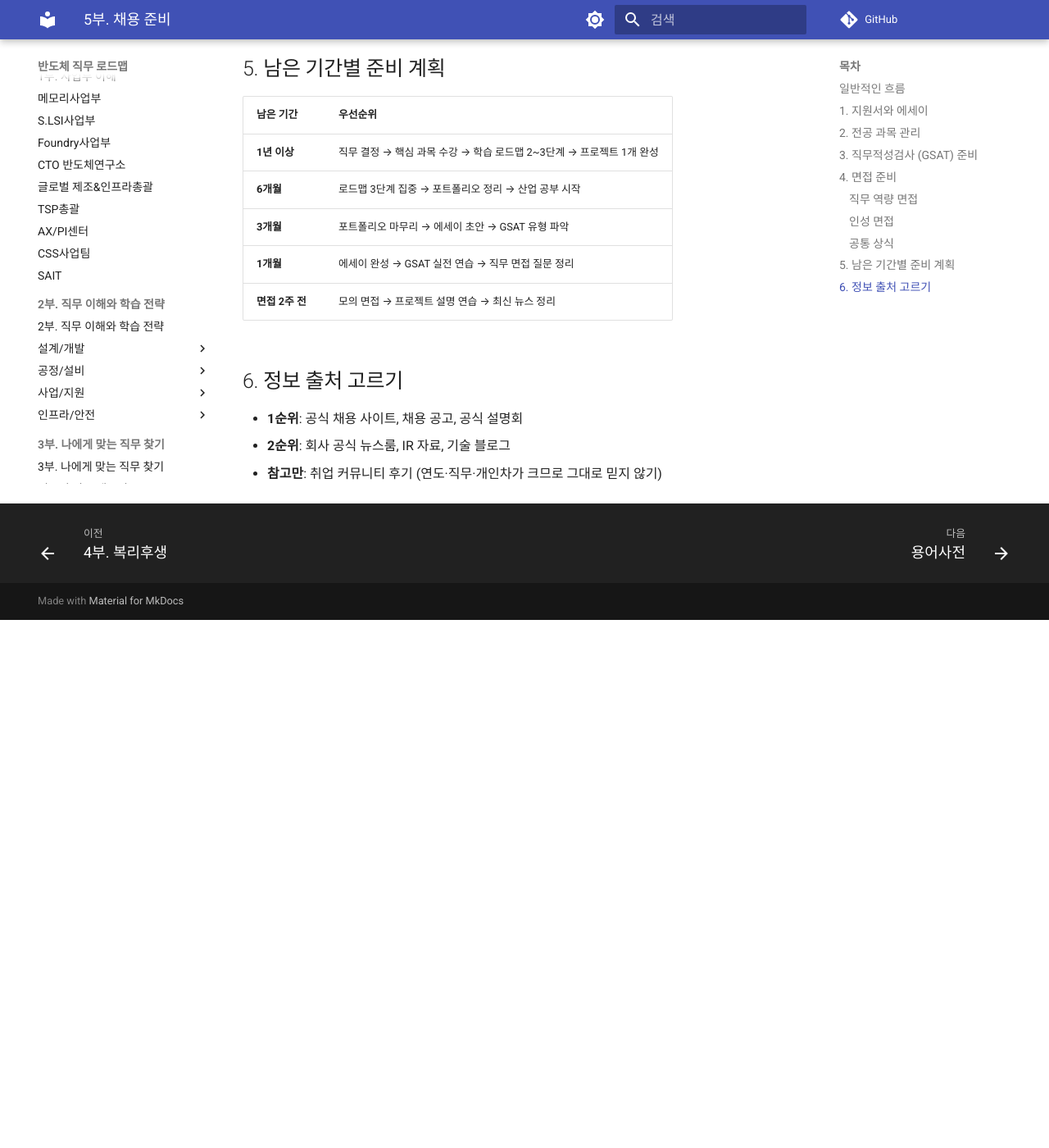
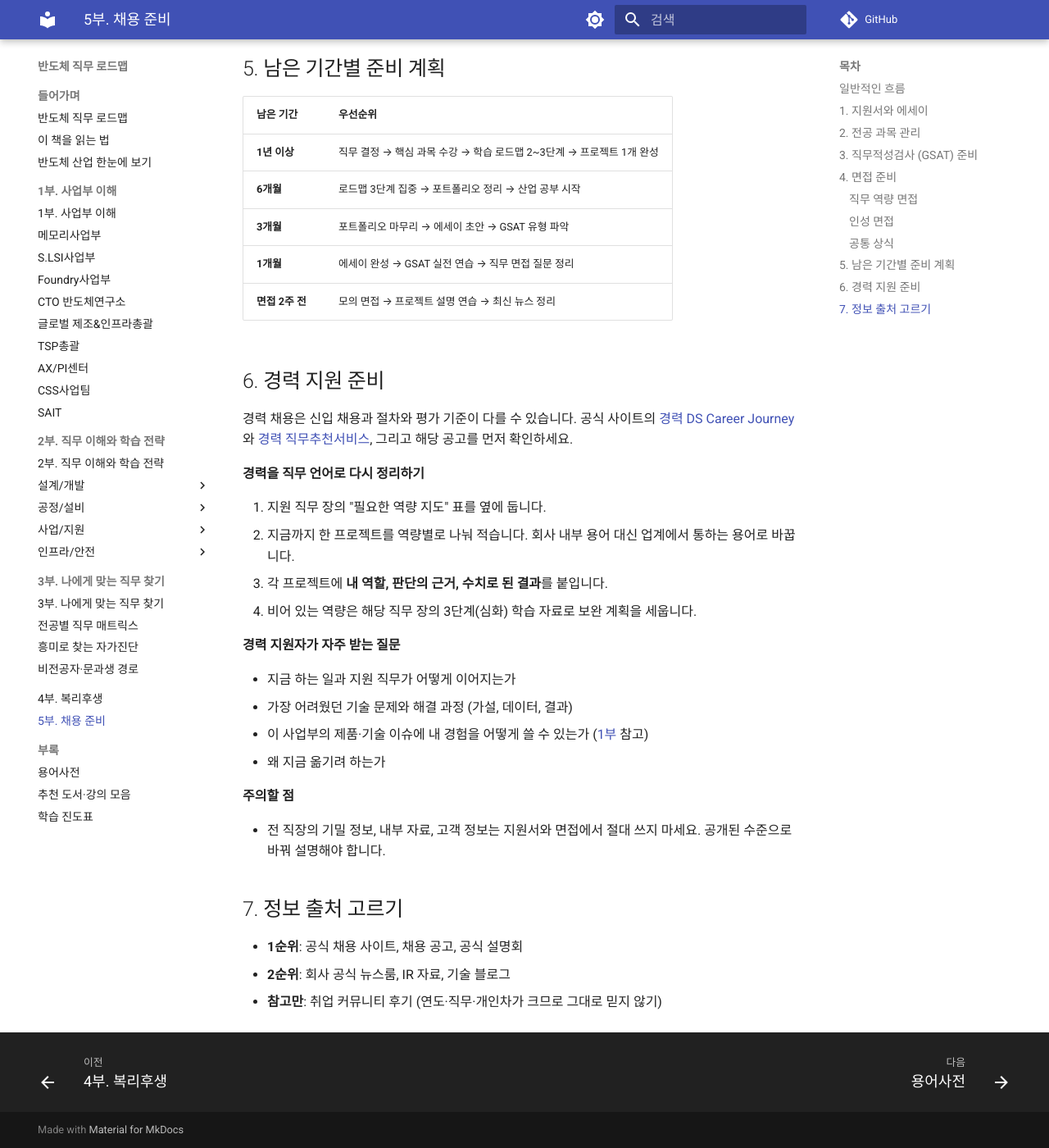
Before and after one commit to goodhosup/semiconductor-job-roadmap, an MkDocs documentation site: the page built from docs/05-recruiting/index.md, in a window 1280 px wide and 1400 px high, scrolled down 2225 px. Shown: the whole window at 82% size. Built offline with MkDocs 1.6.1 and Material for MkDocs 9.7.7, drawn with Linux system fonts in a browser that asks for light colours; comment, search, counter and statistics services are not loaded; before the commit the page ends 2981 px from its top, so only the background shows below that.

Commit message:
신입·경력 지원자를 위한 책이라는 안내 추가
부제를 '신입·경력 지원 가이드'로 바꾸고, 첫 페이지에 대상 독자를,
5부에 경력 지원 준비 절을 추가했습니다.

Co-Authored-By: Claude Opus 5.5 <noreply@anthropic.com>
Claude-Session: https://claude.ai/code/session_018yQBiLrZ5Jdzzcz72j6W29

```diff
--- a/docs/00-intro/how-to-read.md
+++ b/docs/00-intro/how-to-read.md
@@ -7,6 +7,7 @@
 1. **반도체가 처음이라면** [반도체 산업 한눈에 보기](semiconductor-overview.md)부터 읽으세요.
 2. **직무를 아직 못 정했다면** [3부. 나에게 맞는 직무 찾기](../03-job-matching/index.md)로 가세요.
 3. **직무를 정했다면** 2부에서 해당 직무 장을 열고 학습 로드맵을 따라가세요.
+4. **경력 지원자라면** 지원 직무 장의 "필요한 역량 지도"로 내 경력을 점검하고, [5부. 채용 준비](../05-recruiting/index.md)의 "경력 지원 준비"를 읽으세요. 로드맵은 1단계부터가 아니라 비어 있는 역량부터 골라 보면 됩니다.
 
 ## 각 직무 장의 구성
 
--- a/docs/05-recruiting/index.md
+++ b/docs/05-recruiting/index.md
@@ -76,7 +76,29 @@ S/W 관련 직무는 GSAT 대신 별도의 SW 역량 테스트를 보는 경우
 | **1개월** | 에세이 완성 → GSAT 실전 연습 → 직무 면접 질문 정리 |
 | **면접 2주 전** | 모의 면접 → 프로젝트 설명 연습 → 최신 뉴스 정리 |
 
-## 6. 정보 출처 고르기
+## 6. 경력 지원 준비
+
+경력 채용은 신입 채용과 절차와 평가 기준이 다를 수 있습니다. 공식 사이트의 [경력 DS Career Journey](https://www.samsung-dsrecruit.com/recruits/career_journey/index.php)와 [경력 직무추천서비스](https://www.samsung-dsrecruit.com/recruits/job_description/index.php), 그리고 해당 공고를 먼저 확인하세요.
+
+**경력을 직무 언어로 다시 정리하기**
+
+1. 지원 직무 장의 "필요한 역량 지도" 표를 옆에 둡니다.
+2. 지금까지 한 프로젝트를 역량별로 나눠 적습니다. 회사 내부 용어 대신 업계에서 통하는 용어로 바꿉니다.
+3. 각 프로젝트에 **내 역할, 판단의 근거, 수치로 된 결과**를 붙입니다.
+4. 비어 있는 역량은 해당 직무 장의 3단계(심화) 학습 자료로 보완 계획을 세웁니다.
+
+**경력 지원자가 자주 받는 질문**
+
+- 지금 하는 일과 지원 직무가 어떻게 이어지는가
+- 가장 어려웠던 기술 문제와 해결 과정 (가설, 데이터, 결과)
+- 이 사업부의 제품·기술 이슈에 내 경험을 어떻게 쓸 수 있는가 ([1부](../01-divisions/index.md) 참고)
+- 왜 지금 옮기려 하는가
+
+**주의할 점**
+
+- 전 직장의 기밀 정보, 내부 자료, 고객 정보는 지원서와 면접에서 절대 쓰지 마세요. 공개된 수준으로 바꿔 설명해야 합니다.
+
+## 7. 정보 출처 고르기
 
 - **1순위**: 공식 채용 사이트, 채용 공고, 공식 설명회
 - **2순위**: 회사 공식 뉴스룸, IR 자료, 기술 블로그
--- a/mkdocs.yml
+++ b/mkdocs.yml
@@ -1,5 +1,5 @@
 site_name: "반도체 직무 로드맵"
-site_description: "삼성전자 DS부문 취업 준비 가이드 (비공식)"
+site_description: "삼성전자 DS부문 신입·경력 지원 가이드 (비공식)"
 site_url: https://goodhosup.github.io/semiconductor-job-roadmap/
 repo_url: https://github.com/goodhosup/semiconductor-job-roadmap
 docs_dir: docs
```
Also changed, not shown: README.md (+1 -1 lines), docs/index.md (+10 -1 lines), 1 other file.
